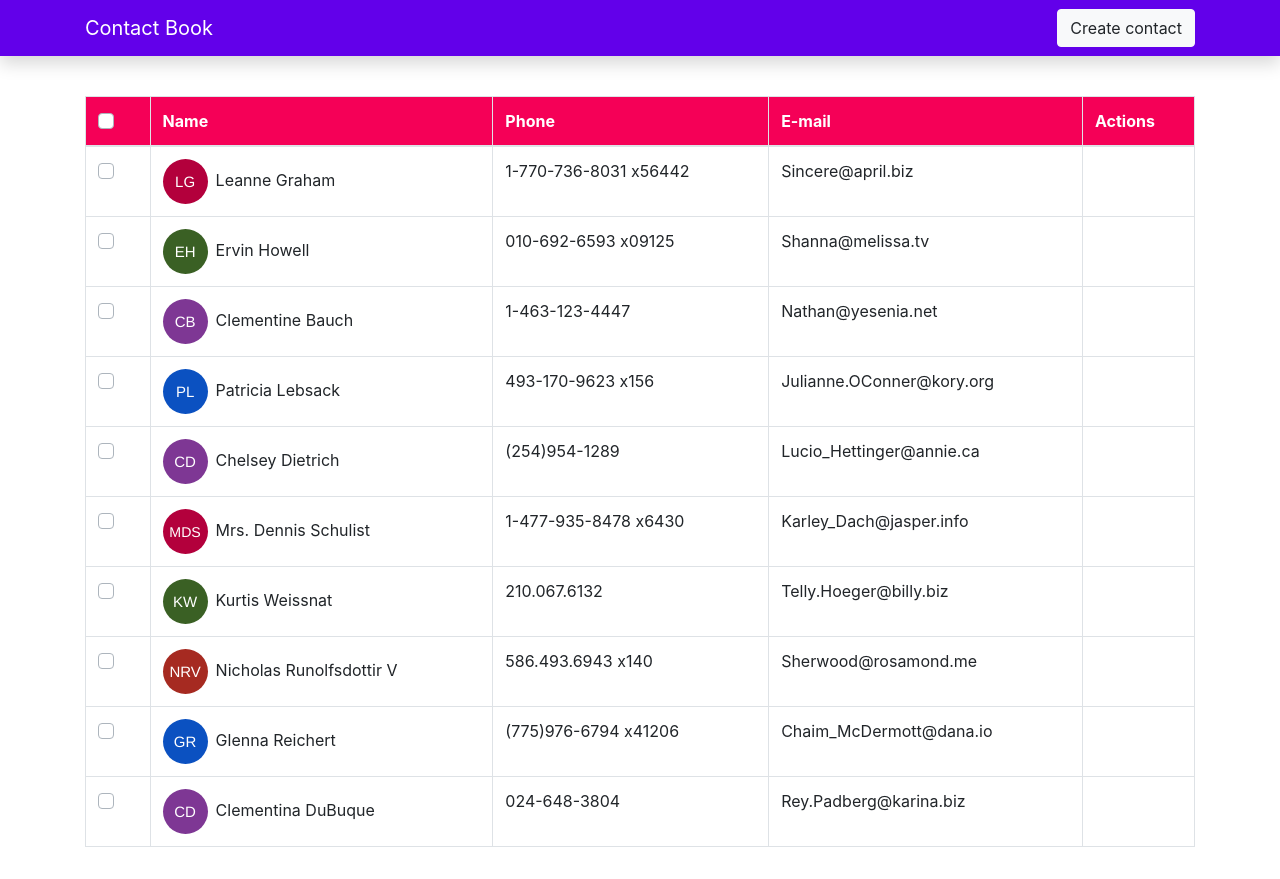
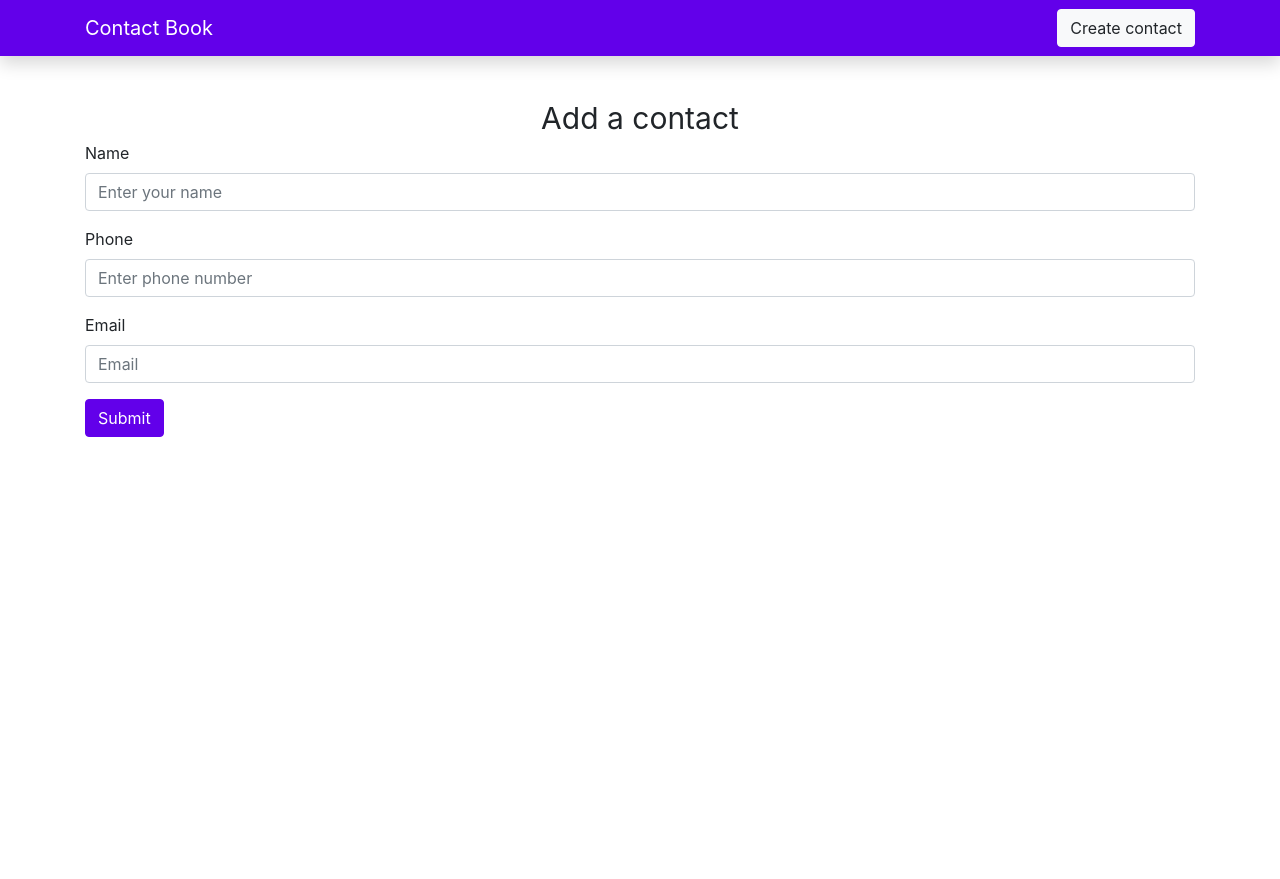
Before and after one commit to czyzu05/contact-book, a React (Create React App) app: page /contacts/add in a window 1280 px wide. After the commit the page ends 800 px from the top, so only its background shows below. Built offline with nearby package versions, Linux system fonts and the light colour scheme.

Commit message:
implement routing and create "Add Contact" form

```diff
--- a/src/App.js
+++ b/src/App.js
@@ -1,21 +1,27 @@
 import React from "react";
 import Navbar from "./components/Navbar";
 import Contacts from "./components/Contacts";
+import AddContact from "./components/AddContact";
 import { Provider } from "react-redux";
 import store from "./store";
 import "./styles/App.scss";
-
+import { BrowserRouter as Router, Route, Switch } from "react-router-dom";
 const App = () => {
   return (
     <Provider store={store}>
-      <div className="App">
-        <Navbar />
-        <div className="container">
-          <div className="py-3">
-            <Contacts />
+      <Router>
+        <div className="App">
+          <Navbar />
+          <div className="container">
+            <div className="py-3">
+              <Switch>
+                <Route exact path="/" component={Contacts} />
+                <Route exact path="/contacts/add" component={AddContact} />
+              </Switch>
+            </div>
           </div>
         </div>
-      </div>
+      </Router>
     </Provider>
   );
 };
--- /dev/null
+++ b/src/components/AddContact.js
@@ -0,0 +1,59 @@
+import React, { useState } from "react";
+import { Form, Button } from "react-bootstrap";
+
+const AddContact = () => {
+  const [name, setName] = useState("");
+  const [email, setEmail] = useState("");
+  const [phone, setPhone] = useState("");
+
+  const handleNameInput = e => {
+    setName(e.target.value);
+  };
+  const handlePhoneInput = e => {
+    setPhone(e.target.value);
+  };
+  const handleEmailInput = e => {
+    setEmail(e.target.value);
+  };
+
+  return (
+    <>
+      <div className="header">Add a contact </div>
+      <Form>
+        <Form.Group controlId="formBasicEmail">
+          <Form.Label>Name</Form.Label>
+          <Form.Control
+            type="text"
+            placeholder="Enter your name"
+            value={name}
+            onChange={handleNameInput}
+          />
+        </Form.Group>
+        <Form.Group controlId="formBasicCheckbox">
+          <Form.Label>Phone</Form.Label>
+          <Form.Control
+            type="text"
+            placeholder="Enter phone number"
+            value={phone}
+            onChange={handlePhoneInput}
+          />
+        </Form.Group>
+        <Form.Group controlId="formBasicEmail">
+          <Form.Label>Email</Form.Label>
+          <Form.Control
+            type="email"
+            placeholder="Email"
+            value={email}
+            onChange={handleEmailInput}
+          />
+        </Form.Group>
+
+        <Button variant="primary" type="submit">
+          Submit
+        </Button>
+      </Form>
+    </>
+  );
+};
+
+export default AddContact;
--- a/src/components/Navbar.js
+++ b/src/components/Navbar.js
@@ -1,16 +1,17 @@
 import React from "react";
+import { Link } from "react-router-dom";
 
 const Navbar = () => {
   return (
     <nav className="navbar shadow fixed-top navbar-expand-sm navbar-dark bg-primary">
       <div className="container">
-        <a href="#" className="navbar-brand">
+        <Link to="/" className="navbar-brand">
           Contact Book
-        </a>
+        </Link>
         <div>
-          <a href="#" className="btn btn-light ml-auto">
+          <Link to="/contacts/add" className="btn btn-light ml-auto">
             Create contact
-          </a>
+          </Link>
         </div>
       </div>
     </nav>
--- a/src/styles/App.scss
+++ b/src/styles/App.scss
@@ -13,3 +13,8 @@ tbody td a {
     color: #000;
   }
 }
+
+.header {
+  font-size: 30px;
+  text-align: center;
+}
```
Also changed, not shown: 1 other file (tests, documents, lock files or other folders).
